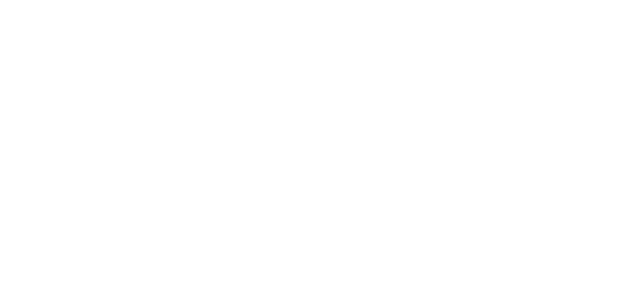
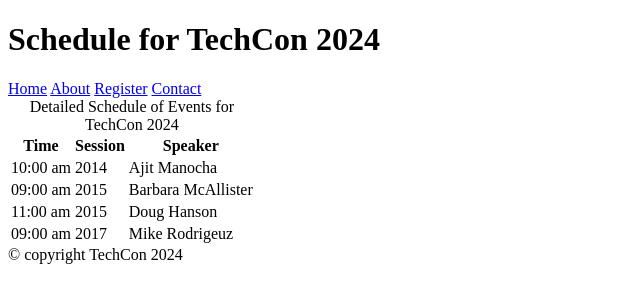
Before and after one commit to Brownskinsandra/TechCon_HTML, a plain HTML site: page techcon_website/schedule.html in a window 1280 px wide. Shown: the whole page, without its empty margins (0-640 px from the left). Drawn offline with Linux system fonts and the light colour scheme.

Commit message:
Added schedule for the evants

```diff
--- a/techcon_website/schedule.html
+++ b/techcon_website/schedule.html
@@ -0,0 +1,59 @@
+<!DOCTYPE html>
+<html lang="en">
+<head>
+    <meta charset="UTF-8">
+    <meta name="viewport" content="width=device-width, initial-scale=1.0">
+    <title>Document</title>
+</head>
+<body>
+    <header>
+        <h1>Schedule for TechCon 2024</h1>
+        <nav>
+            <a href="index.html">Home</a>
+            <a href="schedule.html">About</a>
+            <a href="register.html">Register</a>
+            <a href="contact.html">Contact</a>
+        </nav>
+    </header>
+    <main>
+        <table>
+            <caption>
+                Detailed Schedule of Events for TechCon 2024
+            </caption>
+            <tr>
+            <th scope="col">Time</th>
+            <th scope="col">Session</th>
+            <th scope="col">Speaker</th>
+            </tr>
+
+            <tr>
+                <td>10:00 am</td>
+                <td>2014</td>
+                <td>Ajit Manocha</td>
+            </tr>
+
+            <tr>
+                <td>09:00 am</td>
+                <td>2015</td>
+                <td>Barbara McAllister</td>
+            </tr>
+
+            <tr>
+                <td>11:00 am</td>
+                <td>2015</td>
+                <td>Doug Hanson</td>
+            </tr>
+
+            <tr>
+                <td>09:00 am</td>
+                <td>2017</td>
+                <td>Mike Rodrigeuz</td>
+            </tr>
+
+        </table>
+    </main>
+    <footer>
+        &copy; copyright TechCon 2024
+    </footer>
+</body>
+</html>
```
Also changed, not shown: techcon_website/about.html (+8 -0 lines).
